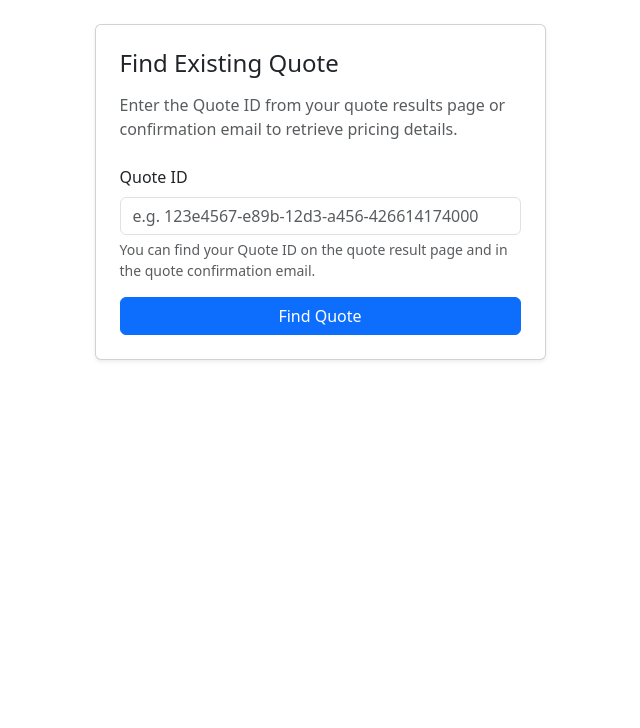
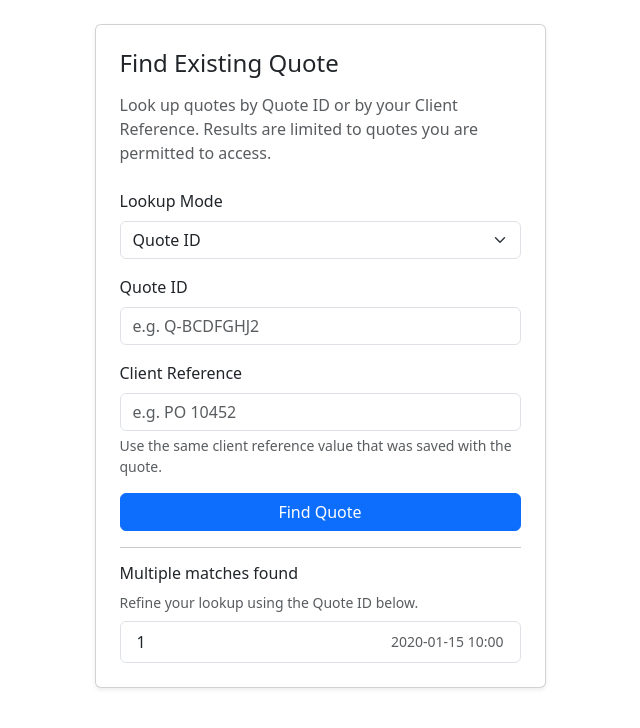
Before and after one commit to kdnye/QUOTES, a Python web app: template templates/lookup_quote.html in a window 1280 px wide. Shown: the part 58-786 px from the top of the page, without its empty margins (320-960 px from the left). Run offline with Jinja, Linux system fonts and the light colour scheme; the template is opened without the code that fills it: most values are stand-ins (such as "Sample title", 1, 10 or a date in 2020).

Commit message:
Add secure dual-mode quote lookup with scoped collision handling

```diff
--- a/templates/lookup_quote.html
+++ b/templates/lookup_quote.html
@@ -6,12 +6,20 @@
       <div class="card-body p-4">
         <h1 class="h4 mb-3">Find Existing Quote</h1>
         <p class="text-muted mb-4">
-          Enter the Quote ID from your quote results page or confirmation email to
-          retrieve pricing details.
+          Look up quotes by Quote ID or by your Client Reference. Results are
+          limited to quotes you are permitted to access.
         </p>
 
         <form method="post" class="row g-3">
           <input type="hidden" name="csrf_token" value="{{ csrf_token() }}" />
+
+          <div class="col-12">
+            <label for="lookup_mode" class="form-label">Lookup Mode</label>
+            <select id="lookup_mode" name="lookup_mode" class="form-select">
+              <option value="quote_id">Quote ID</option>
+              <option value="client_reference">Client Reference</option>
+            </select>
+          </div>
 
           <div class="col-12">
             <label for="quote_id" class="form-label">Quote ID</label>
@@ -20,12 +28,21 @@
               id="quote_id"
               name="quote_id"
               class="form-control"
-              placeholder="e.g. 123e4567-e89b-12d3-a456-426614174000"
-              required
+              placeholder="e.g. Q-BCDFGHJ2"
+            />
+          </div>
+
+          <div class="col-12">
+            <label for="client_reference" class="form-label">Client Reference</label>
+            <input
+              type="text"
+              id="client_reference"
+              name="client_reference"
+              class="form-control"
+              placeholder="e.g. PO 10452"
             />
             <div class="form-text">
-              You can find your Quote ID on the quote result page and in the quote
-              confirmation email.
+              Use the same client reference value that was saved with the quote.
             </div>
           </div>
 
@@ -33,6 +50,22 @@
             <button type="submit" class="btn btn-primary w-100">Find Quote</button>
           </div>
         </form>
+
+        {% if matching_quotes %}
+          <hr />
+          <h2 class="h6">Multiple matches found</h2>
+          <p class="text-muted small mb-2">
+            Refine your lookup using the Quote ID below.
+          </p>
+          <ul class="list-group">
+            {% for match in matching_quotes %}
+              <li class="list-group-item d-flex justify-content-between align-items-center">
+                <span>{{ match.quote_id }}</span>
+                <span class="text-muted small">{{ match.created_at.strftime('%Y-%m-%d %H:%M') if match.created_at else '' }}</span>
+              </li>
+            {% endfor %}
+          </ul>
+        {% endif %}
       </div>
     </div>
   </div>
```
Also changed, not shown: app/quotes/routes.py (+70 -12 lines), tests/test_quote_lookup.py (+89 -2 lines), tests/test_quote_lookup_route.py (+56 -5 lines).
